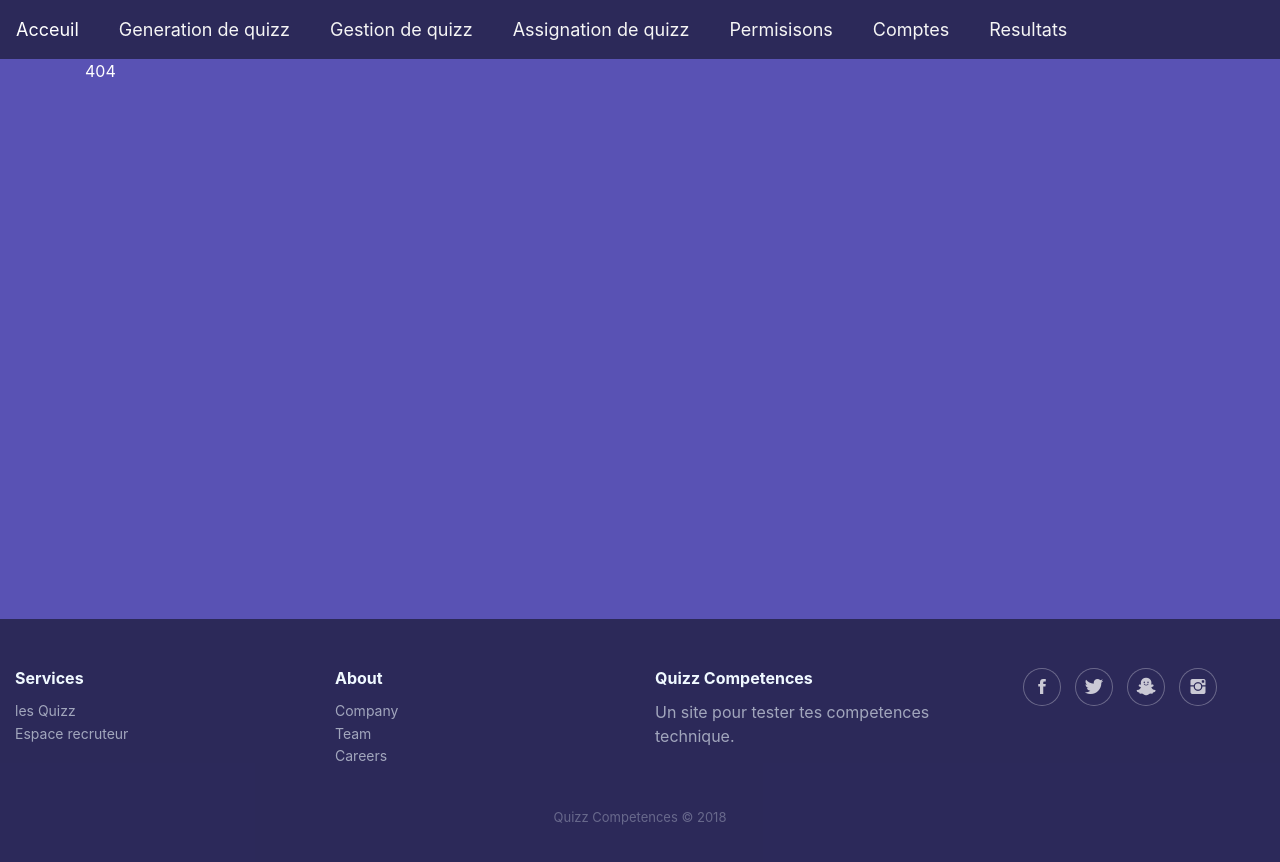
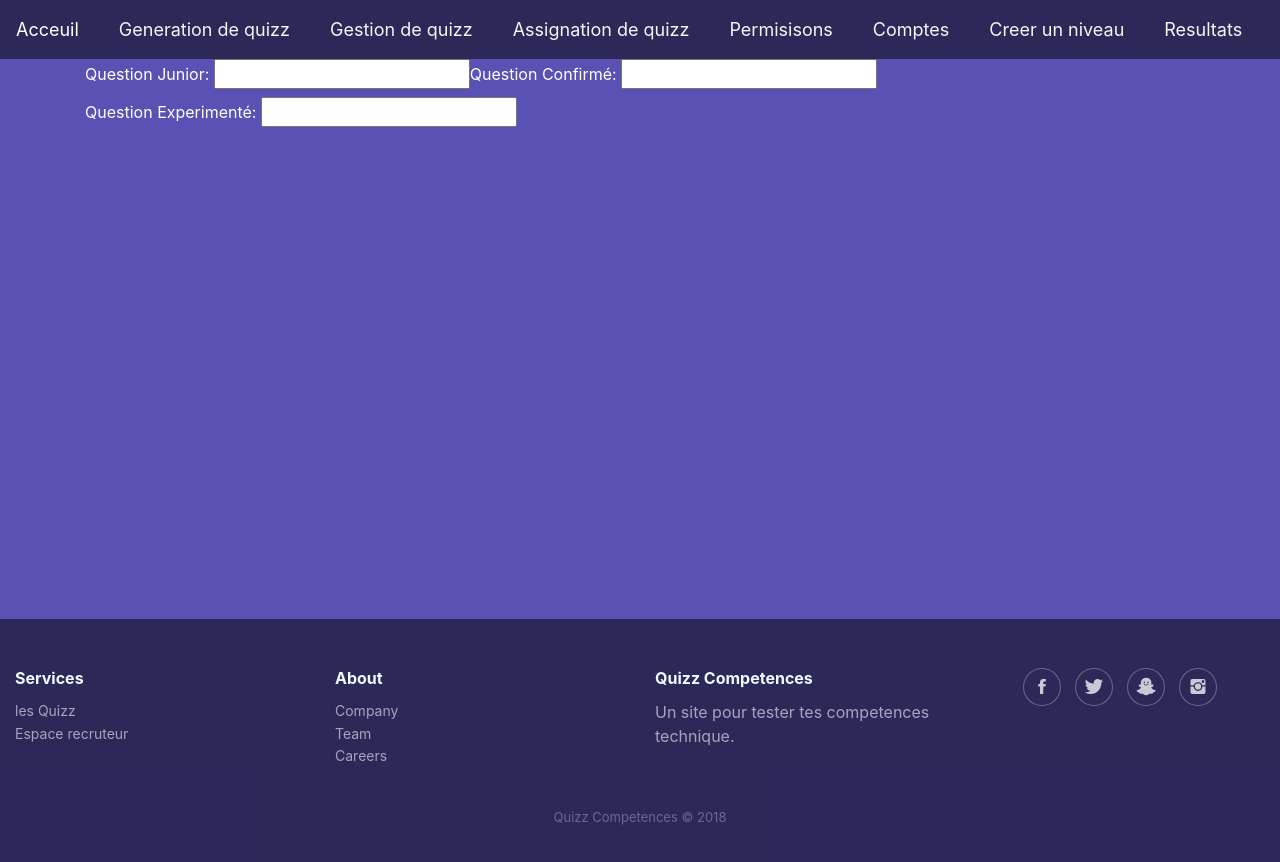
Before and after one commit to CyrilMercier00/ProjetQuizz, an Angular app in the folder Quizz_Web/ClientApp/: page /gen-niveau in a window 1280 px wide. Shown: the top 862 px of the page. Built offline with nearby package versions, Linux system fonts and the light colour scheme.

Commit message:
creer niveau

```diff
--- a/Quizz_Web/ClientApp/package.json
+++ b/Quizz_Web/ClientApp/package.json
@@ -36,7 +36,7 @@
   },
   "devDependencies": {
     "@angular-devkit/build-angular": "^0.803.26",
-    "@angular/cli": "^8.3.26",
+    "@angular/cli": "8.3.25",
     "@angular/compiler-cli": "^8.2.14",
     "@angular/language-service": "^8.2.12",
     "@types/jasmine": "~3.4.4",
--- a/Quizz_Web/ClientApp/src/app/components/gen-quizz/gen-quizz.component.html
+++ b/Quizz_Web/ClientApp/src/app/components/gen-quizz/gen-quizz.component.html
@@ -9,4 +9,8 @@
 
   </form>
 
+
+
+
+
 </div>
--- /dev/null
+++ b/Quizz_Web/ClientApp/src/app/generate-niveau/generate-niveau.component.html
@@ -0,0 +1,13 @@
+<form (ngSubmit)="onSubmit()" [formGroup]="niveauForm">
+
+    <Label>Question Junior:
+        <input type="number">
+    </Label>
+    <Label>Question Confirmé:
+        <input type="number">
+    </Label>
+    <Label>Question Experimenté:
+        <input type="number">
+    </Label>
+
+</form>
--- /dev/null
+++ b/Quizz_Web/ClientApp/src/app/generate-niveau/generate-niveau.component.ts
@@ -0,0 +1,19 @@
+import { Component, OnInit } from '@angular/core';
+import { FormBuilder, FormGroup } from '@angular/forms';
+
+@Component({
+  selector: 'app-generate-niveau',
+  templateUrl: './generate-niveau.component.html',
+  styleUrls: ['./generate-niveau.component.css']
+})
+export class GenerateNiveauComponent implements OnInit {
+
+  niveauForm: FormGroup;
+  constructor(private fb: FormBuilder) {
+    this.niveauForm=this.fb.group({})
+   }
+
+  ngOnInit(): void {
+  }
+
+}
--- a/Quizz_Web/ClientApp/src/app/nav-menu/nav-menu.component.html
+++ b/Quizz_Web/ClientApp/src/app/nav-menu/nav-menu.component.html
@@ -29,6 +29,9 @@
       <li class="nav-item" [routerLinkActive]="['link-active']">
         <a class="nav-link " [routerLink]="['/comptes']">Comptes</a>
       </li>
+      <li class="nav-item" [routerLinkActive]="['link-active']">
+        <a class="nav-link " [routerLink]="['/gen-niveau']">Creer un niveau</a>
+      </li>
 
       <li class="nav-item" [routerLinkActive]="['link-active']">
         <a class="nav-link " [routerLink]="['/resultats']">Resultats</a>
```
Also changed, not shown: Quizz_Web/ClientApp/src/app/app.module.ts (+8 -1 lines), Quizz_Web/ClientApp/src/app/generate-niveau/generate-niveau.component.css (added), 2 other files (tests, documents, lock files or other folders).
